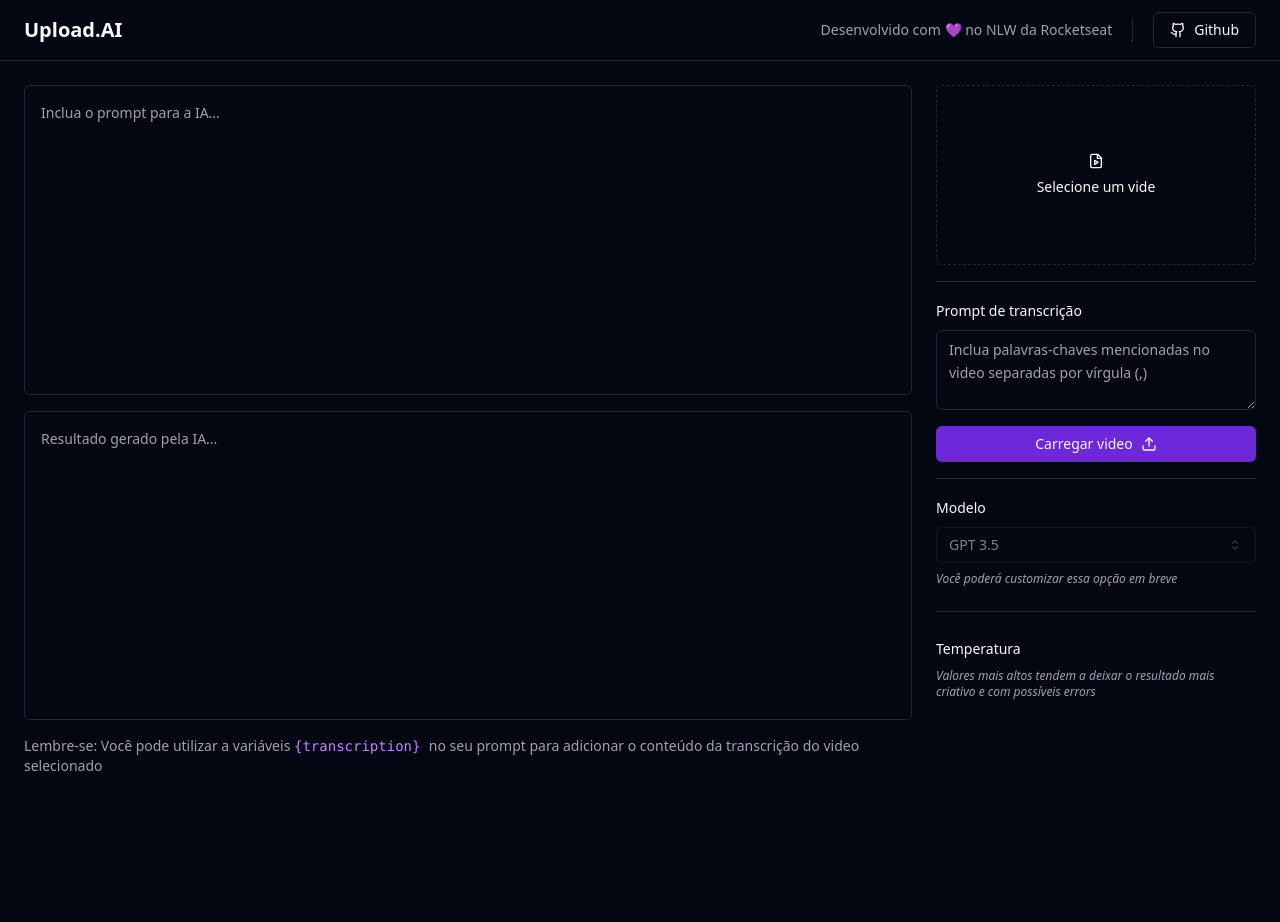
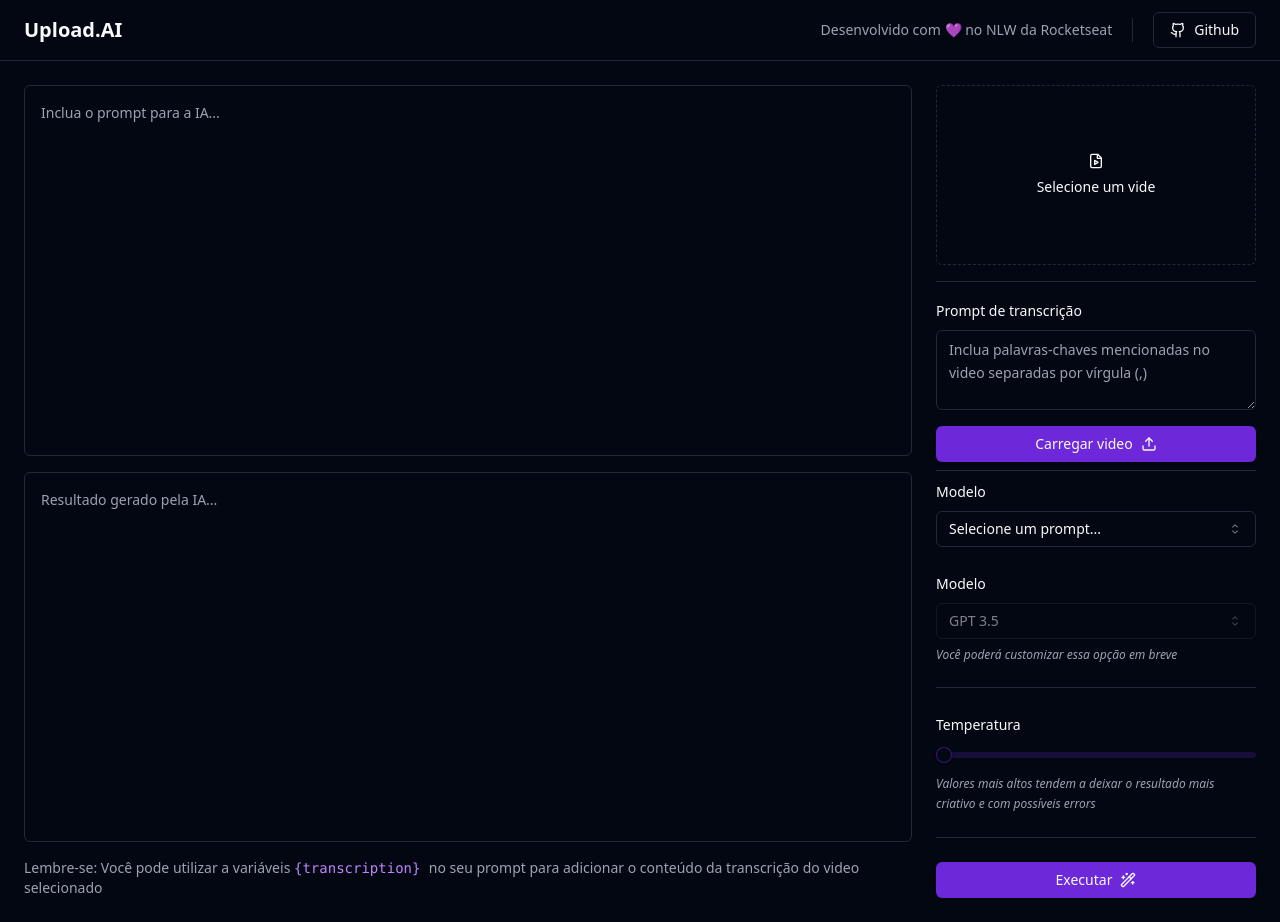
Before and after one commit to Hugovarellaa/nlw-ai-mastery, a React (Vite) app in the folder frontend/: page / in a window 1280 px wide. Before the commit the page ends 800 px from the top, so only its background shows below. Built offline with nearby package versions, Linux system fonts and the light colour scheme.

Commit message:
feat: Finished Layout Front-end

```diff
--- a/frontend/src/App.tsx
+++ b/frontend/src/App.tsx
@@ -5,10 +5,11 @@ import {
   SelectTrigger,
   SelectValue,
 } from '@/components/ui/select'
-import { FileVideo, Github, Upload } from 'lucide-react'
+import { FileVideo, Github, Upload, Wand2 } from 'lucide-react'
 import { Button } from './components/ui/button'
 import { Label } from './components/ui/label'
 import { Separator } from './components/ui/separator'
+import { Slider } from './components/ui/slider'
 import { Textarea } from './components/ui/textarea'
 
 export function App() {
@@ -50,7 +51,7 @@ export function App() {
             prompt para adicionar o conteúdo da transcrição do video selecionado
           </p>
         </div>
-        <aside className="w-80 space-y-4">
+        <aside className="w-80 space-y-2">
           <form className="space-y-4">
             <label
               className="flex aspect-video w-full cursor-pointer flex-col items-center justify-center gap-2 rounded-md border border-dashed text-sm hover:bg-primary/10"
@@ -91,6 +92,24 @@ export function App() {
           <Separator />
 
           <form className="space-y-6">
+            {/* Prompt */}
+            <div className="space-y-2">
+              <Label>Modelo</Label>
+
+              <Select>
+                <SelectTrigger>
+                  <SelectValue placeholder="Selecione um prompt..." />
+                </SelectTrigger>
+
+                <SelectContent>
+                  <SelectItem value="title">Titulo do YouTube</SelectItem>
+                  <SelectItem value="description">
+                    Descrição do YouTube
+                  </SelectItem>
+                </SelectContent>
+              </Select>
+            </div>
+
             {/* Modelo */}
             <div className="space-y-2">
               <Label>Modelo</Label>
@@ -114,13 +133,24 @@ export function App() {
 
             <Separator />
 
-            <div className="space-y-2">
+            {/* Temperatura */}
+            <div className="space-y-4">
               <Label>Temperatura</Label>
-              <span className="block text-xs italic text-muted-foreground">
+
+              <Slider min={0} max={1} step={0.1} />
+
+              <span className="block text-xs italic leading-relaxed text-muted-foreground">
                 Valores mais altos tendem a deixar o resultado mais criativo e
                 com possíveis errors
               </span>
             </div>
+
+            <Separator />
+
+            <Button type="submit" className="w-full">
+              Executar
+              <Wand2 className="ml-2 h-4 w-4" />
+            </Button>
           </form>
         </aside>
       </main>
```
